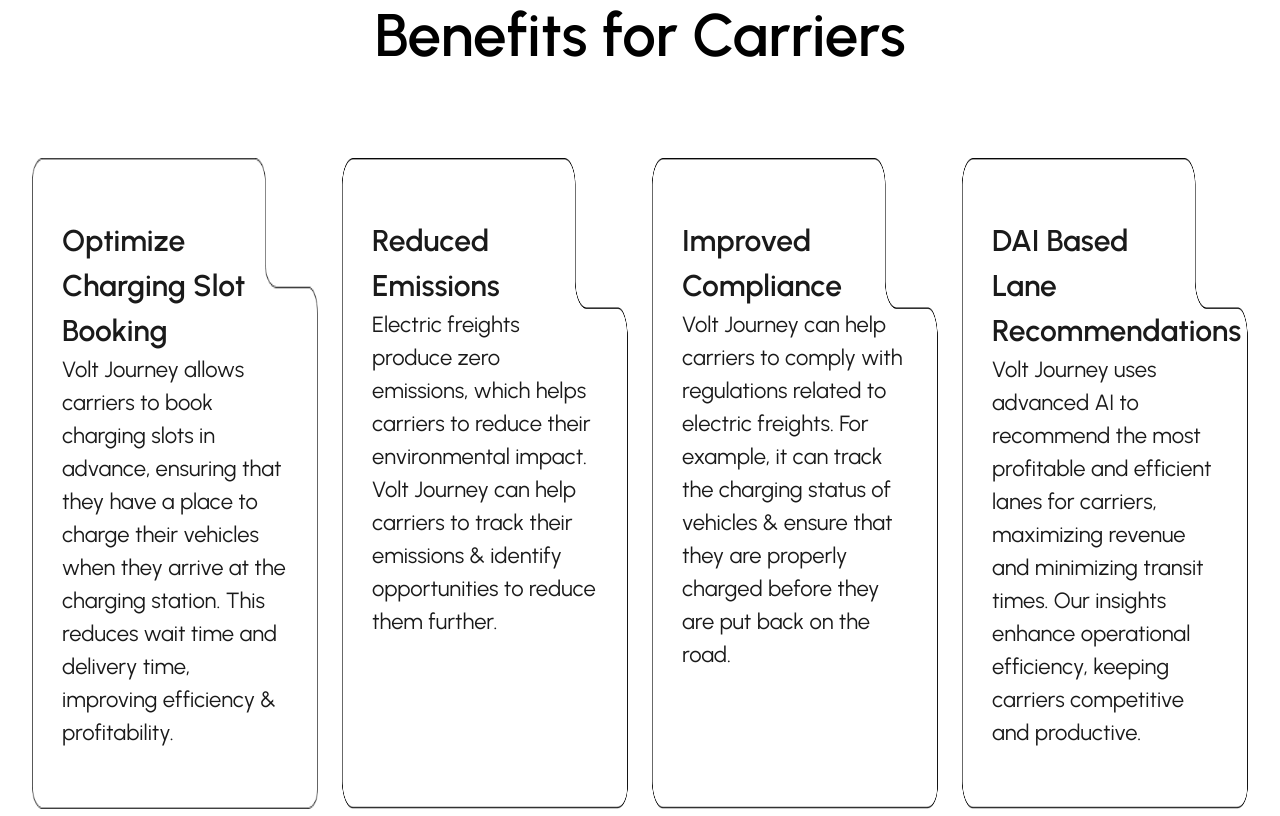
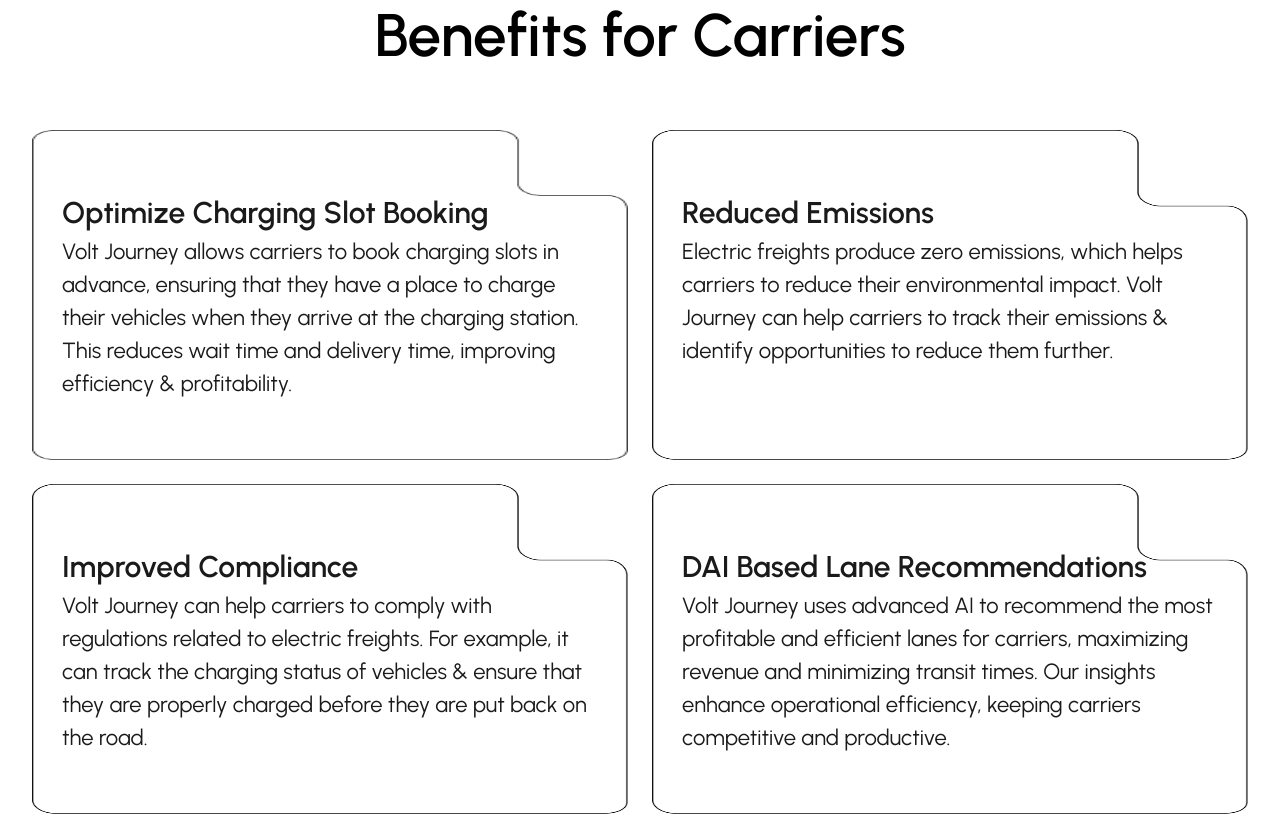
Before and after one commit to rtksng/uiuxden, a React (Vite) app: page /voltjourney in a window 1280 px wide. Shown: the part 1480-2296 px from the top of the page. Built offline with nearby package versions, Linux system fonts and the light colour scheme.

Commit message:
desktop done

```diff
--- a/src/pages/Voltjourney.tsx
+++ b/src/pages/Voltjourney.tsx
@@ -111,9 +111,9 @@
                     Benefits for Carriers
                 </h3>
                 <Container>
-                    <div className="grid grid-cols-12 gap-6 mt-[78px]">
+                    <div className="grid grid-cols-12 gap-6 mt-[50px] 2xl:mt-[78px]">
 
-                        <div className="col-span-3">
+                        <div className="col-span-6 2xl:col-span-3">
                             <div className="carrier-benefit-card py-[60px] px-[30px] h-full">
                                 <h5 className="text-[30px] font-semibold max-w-[90%] text-primary-dark2">
                                     Optimize Charging Slot Booking
@@ -123,7 +123,7 @@
                                 </p>
                             </div>
                         </div>
-                        <div className="col-span-3">
+                        <div className="col-span-6 2xl:col-span-3">
                             <div className="kcbg py-[60px] px-[30px] h-full">
                                 <h5 className="text-[30px] font-semibold max-w-[80%] text-primary-dark2 ">
                                     Reduced Emissions
@@ -133,7 +133,7 @@
                                 </p>
                             </div>
                         </div>
-                        <div className="col-span-3">
+                        <div className="col-span-6 2xl:col-span-3">
                             <div className="kcbg py-[60px] px-[30px] h-full">
                                 <h5 className="text-[30px] font-semibold max-w-[90%] text-primary-dark2">
                                     Improved Compliance
@@ -143,7 +143,7 @@
                                 </p>
                             </div>
                         </div>
-                        <div className="col-span-3">
+                        <div className="col-span-6 2xl:col-span-3">
                             <div className="kcbg py-[60px] px-[30px] h-full">
                                 <h5 className="text-[30px] font-semibold max-w-[90%]  text-primary-dark2">
                                     DAI Based Lane Recommendations
@@ -153,7 +153,6 @@
                                 </p>
                             </div>
                         </div>
-
 
                     </div>
                 </Container>
@@ -170,7 +169,7 @@
                         <img
                             src={EmpoweringBanner}
                             alt="KD Graphic"
-                            className="max-w-[900px] 2xl:max-w-[1034px] mx-auto mt-[90px]"
+                            className="max-w-[900px] 2xl:max-w-[1034px] mx-auto mt-[30px] 2xl:mt-[90px]"
                         />
                         <div className="border-[1px] mt-9  border-solid border-primary-dark3 rounded-2xl py-[22px] px-[48px]">
                             <p className="text-lg font-semibold text-center mx-auto text-primary-dark5 ">
@@ -216,7 +215,7 @@
                     <h3 className="text-center text-[60px] font-semibold ">
                         Benefits for Facility Managers
                     </h3>
-                    <div className="grid grid-cols-12 gap-10  items-center py-[100px] 2xl:py-[130px]  ">
+                    <div className="grid grid-cols-12 gap-10  items-start py-[100px] 2xl:py-[130px]  ">
                         <div className="col-span-4">
                             <img src={IncreasedIcon} alt="image" />
                             <h5 className="text-[40px] font-semibold pt-[32px] pb-[14px]">
@@ -254,7 +253,7 @@
                     Benefits for Utilities
                 </h3>
                 <Container>
-                    <div className="grid grid-cols-12 gap-6 mt-[78px]">
+                    <div className="grid grid-cols-12 gap-6 mt-[50px] 2xl:mt-[78px]">
 
 
                         <div className="col-span-4">
```
